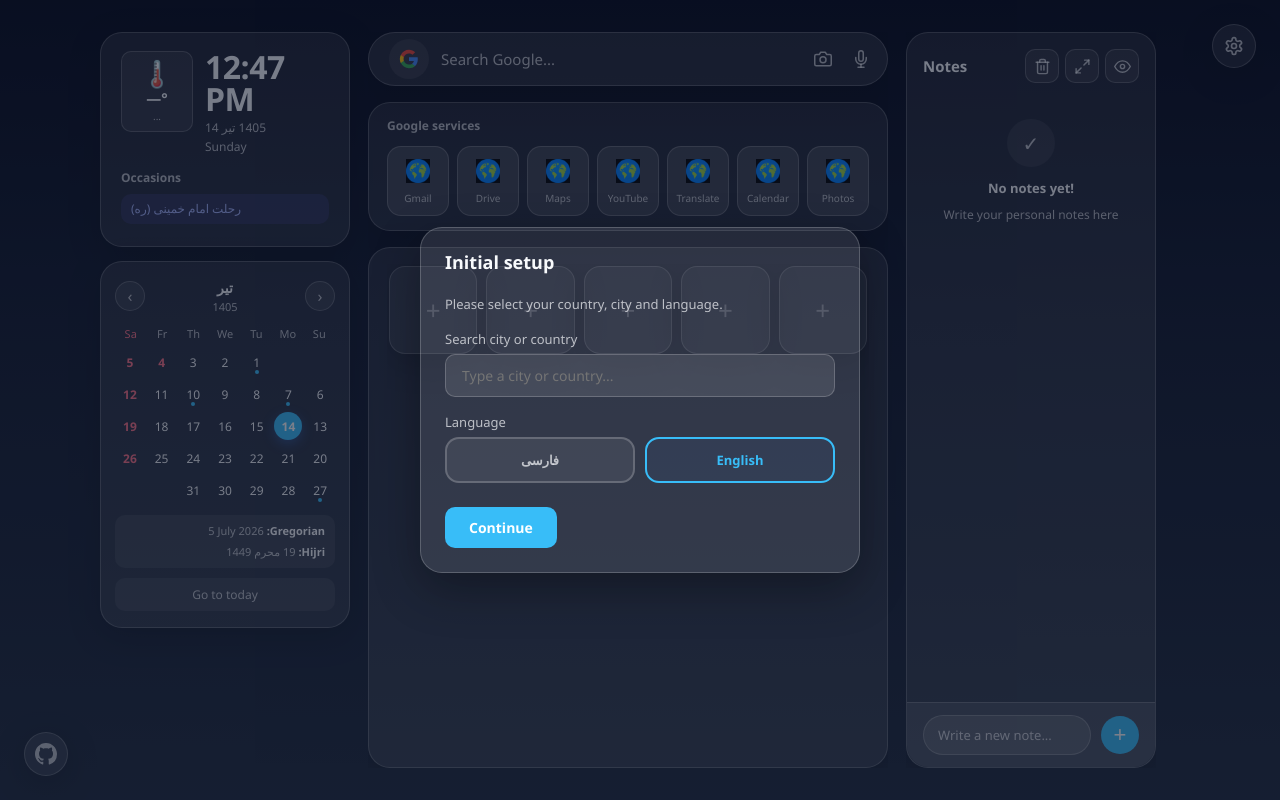
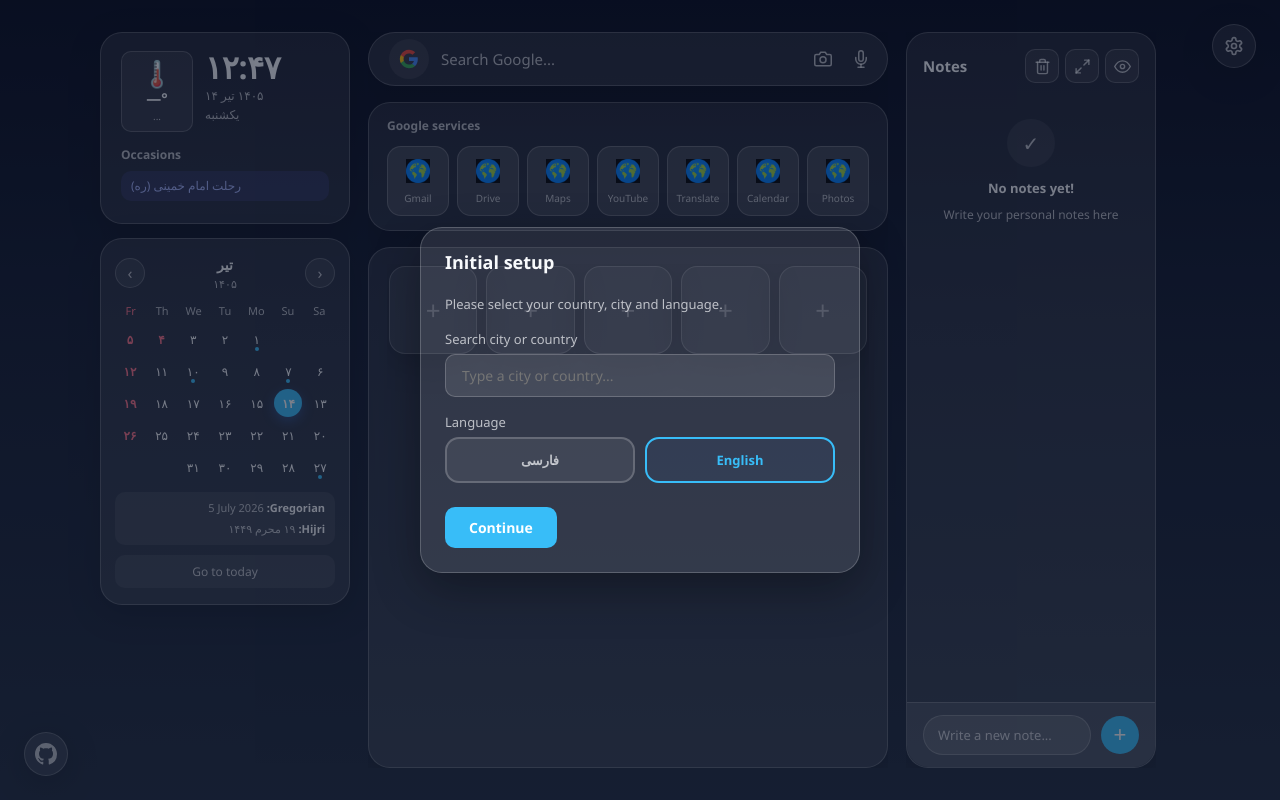
Before and after one commit to farzadqavidel/NextTab-chrome-extension, a browser extension: page newtab.html in a window 1280 px wide. Both pictures are taken after a click on the button "English". Drawn offline with Linux system fonts and the light colour scheme.

```diff
--- a/js/calendar.js
+++ b/js/calendar.js
@@ -15,6 +15,10 @@ const CalendarUI = (() => {
 
   function getLang() {
     return I18n.getLang();
+  }
+
+  function getRegionalLang() {
+    return I18n.getRegionalLang();
   }
 
   function gregorianToPrimary(g) {
@@ -136,7 +140,7 @@ const CalendarUI = (() => {
 
   function getEventsForDate(g) {
     const type = getCalendarType();
-    const lang = getLang();
+    const lang = getRegionalLang();
 
     if (type === 'gregorian') {
       return PersianEvents.getGregorianEvents(g.year, g.month, g.day, lang);
@@ -151,7 +155,7 @@ const CalendarUI = (() => {
 
   function getDayFlags(g) {
     const type = getCalendarType();
-    const lang = getLang();
+    const lang = getRegionalLang();
     const weekday = new Date(g.year, g.month - 1, g.day).getDay();
 
     let weekendClass = '';
@@ -197,9 +201,9 @@ const CalendarUI = (() => {
 
     let events = getEventsForDate(g);
     if (type === 'gregorian' && date.getDay() === 0) {
-      events = [{ title: I18n.t('sundayHoliday'), type: 'holiday' }, ...events];
+      events = [{ title: I18n.getRegionalHolidayLabel('sundayHoliday'), type: 'holiday' }, ...events];
     } else if (type !== 'gregorian' && date.getDay() === 5) {
-      events = [{ title: I18n.t('fridayHoliday'), type: 'holiday' }, ...events];
+      events = [{ title: I18n.getRegionalHolidayLabel('fridayHoliday'), type: 'holiday' }, ...events];
     }
     if (events.length === 0) {
       els.eventsList.innerHTML = `<li class="no-events">${I18n.t('noOccasion')}</li>`;
--- a/js/i18n.js
+++ b/js/i18n.js
@@ -399,9 +399,19 @@ const I18n = (() => {
     95: '⛈️', 96: '⛈️', 99: '⛈️'
   };
 
-  const CAL_WEEKDAYS = {
+  const CAL_WEEKDAYS_SAT_START = {
+    fa: ['ش', 'ی', 'د', 'س', 'چ', 'پ', 'ج'],
+    en: ['Sa', 'Su', 'Mo', 'Tu', 'We', 'Th', 'Fr']
+  };
+
+  const CAL_WEEKDAYS_SUN_START = {
     fa: ['ش', 'ی', 'د', 'س', 'چ', 'پ', 'ج'],
     en: ['Su', 'Mo', 'Tu', 'We', 'Th', 'Fr', 'Sa']
+  };
+
+  const CAL_WEEKDAYS_MON_START = {
+    fa: ['د', 'س', 'چ', 'پ', 'ج', 'ش', 'ی'],
+    en: ['Mo', 'Tu', 'We', 'Th', 'Fr', 'Sa', 'Su']
   };
 
   const WEEKDAY_NAMES = {
@@ -415,10 +425,30 @@ const I18n = (() => {
       'July', 'August', 'September', 'October', 'November', 'December']
   };
 
-  const CAL_WEEKDAYS_MON = {
-    fa: ['د', 'س', 'چ', 'پ', 'ج', 'ش', 'ی'],
-    en: ['Mo', 'Tu', 'We', 'Th', 'Fr', 'Sa', 'Su']
-  };
+  function getCalendarSettings() {
+    const settings = Storage.getSettings();
+    return {
+      calendarType: settings.calendarType || 'jalali',
+      countryCode: settings.countryCode || ''
+    };
+  }
+
+  function usesRegionalCalendar() {
+    const { calendarType } = getCalendarSettings();
+    return calendarType === 'jalali' || calendarType === 'hijri';
+  }
+
+  function getRegionalLang() {
+    if (usesRegionalCalendar()) return 'fa';
+    const code = (getCalendarSettings().countryCode || '').toUpperCase();
+    if (code === 'IR' || code === 'AF') return 'fa';
+    return lang;
+  }
+
+  function getRegionalHolidayLabel(key) {
+    const regionalLang = getRegionalLang();
+    return STRINGS[regionalLang]?.[key] || STRINGS.fa[key] || key;
+  }
 
   let lang = 'fa';
 
@@ -437,7 +467,8 @@ const I18n = (() => {
   }
 
   function getWmo(code) {
-    const label = WMO[lang]?.[code] || WMO.fa[code] || (lang === 'en' ? 'Unknown' : 'نامشخص');
+    const labelLang = getRegionalLang();
+    const label = WMO[labelLang]?.[code] || WMO.fa[code] || (labelLang === 'en' ? 'Unknown' : 'نامشخص');
     const icon = WMO_ICONS[code] || '🌡️';
     return { icon, label };
   }
@@ -456,22 +487,32 @@ const I18n = (() => {
   }
 
   function getCalendarWeekdays(calendarType, countryCode) {
+    const labels = CAL_WEEKDAYS_SAT_START;
     if (RegionHelper.weekStartsOnMonday(calendarType, countryCode)) {
-      return CAL_WEEKDAYS_MON[lang] || CAL_WEEKDAYS_MON.fa;
+      return CAL_WEEKDAYS_MON_START[lang] || CAL_WEEKDAYS_MON_START.fa;
     }
-    return CAL_WEEKDAYS[lang] || CAL_WEEKDAYS.fa;
+    if (calendarType === 'gregorian') {
+      return CAL_WEEKDAYS_SUN_START[lang] || CAL_WEEKDAYS_SUN_START.fa;
+    }
+    return labels[lang] || labels.fa;
+  }
+
+  function getWeekdayName(dayIndex) {
+    if (usesRegionalCalendar()) {
+      return Jalali.PERSIAN_WEEKDAYS[dayIndex];
+    }
+    return WEEKDAY_NAMES[lang]?.[dayIndex] || WEEKDAY_NAMES.en[dayIndex];
+  }
+
+  function formatDigits(n) {
+    if (usesRegionalCalendar() || lang === 'fa') {
+      return Jalali.toPersianDigits(n);
+    }
+    return String(n);
   }
 
   function getMonthName(monthIndex) {
     return Jalali.PERSIAN_MONTHS[monthIndex];
-  }
-
-  function getWeekdayName(dayIndex) {
-    return WEEKDAY_NAMES[lang]?.[dayIndex] || WEEKDAY_NAMES.fa[dayIndex];
-  }
-
-  function formatDigits(n) {
-    return lang === 'fa' ? Jalali.toPersianDigits(n) : String(n);
   }
 
   function applyDom() {
@@ -517,8 +558,7 @@ const I18n = (() => {
     if (typeof BookmarksUI !== 'undefined') BookmarksUI.render();
     if (typeof NotesUI !== 'undefined') NotesUI.render();
     if (typeof SearchUI !== 'undefined') SearchUI.refresh?.();
-    if (typeof WeatherUI !== 'undefined') WeatherUI.reload?.();
-    if (typeof GoogleServicesUI !== 'undefined') GoogleServicesUI.render?.();
+    if (typeof WeatherUI !== 'undefined') WeatherUI.refresh?.();
     SettingsUI.updateLanguageButtons?.(lang);
   }
 
@@ -553,6 +593,8 @@ const I18n = (() => {
     getHijriMonthName,
     getCalendarWeekdays,
     getWeekdayName,
+    getRegionalLang,
+    getRegionalHolidayLabel,
     formatDigits,
     applyDom,
     setLanguage,
--- a/js/locale.js
+++ b/js/locale.js
@@ -13,11 +13,21 @@ const Locale = (() => {
     return navigator.language || 'en-US';
   }
 
+  function getRegionalLocale() {
+    const code = ((typeof Storage !== 'undefined' ? Storage.getSettings().countryCode : '') || '').toUpperCase();
+    if (code === 'IR' || code === 'AF') return 'fa-IR';
+    const cal = typeof Storage !== 'undefined' ? Storage.getSettings().calendarType : '';
+    if (cal === 'jalali' || cal === 'hijri') return 'fa-IR';
+    try {
+      const sys = navigator.language || 'en-US';
+      return sys.startsWith('en') ? sys : 'en-US';
+    } catch {
+      return 'en-US';
+    }
+  }
+
   function getTimeLocale() {
-    const uiLang = typeof I18n !== 'undefined' ? I18n.getLang() : 'fa';
-    if (uiLang === 'fa') return 'fa-IR';
-    const sys = getSystemLocale();
-    return sys.startsWith('en') ? sys : 'en-US';
+    return getRegionalLocale();
   }
 
   function formatDateISO(date, timeZone) {
@@ -36,7 +46,10 @@ const Locale = (() => {
       minute: '2-digit'
     }).format(date || new Date());
 
-    if (typeof I18n !== 'undefined' && I18n.getLang() === 'fa') {
+    const cal = typeof Storage !== 'undefined' ? Storage.getSettings().calendarType : '';
+    const code = ((typeof Storage !== 'undefined' ? Storage.getSettings().countryCode : '') || '').toUpperCase();
+    const usePersianDigits = cal === 'jalali' || cal === 'hijri' || code === 'IR' || code === 'AF';
+    if (usePersianDigits && typeof Jalali !== 'undefined') {
       return Jalali.toPersianDigits(formatted);
     }
     return formatted;
@@ -58,6 +71,7 @@ const Locale = (() => {
   return {
     getTimezone,
     getSystemLocale,
+    getRegionalLocale,
     getTimeLocale,
     formatDateISO,
     formatClock,
--- /dev/null
+++ b/js/perf.js
@@ -0,0 +1,6 @@
+(function () {
+  var low = window.matchMedia('(prefers-reduced-motion: reduce)').matches;
+  if (!low && navigator.hardwareConcurrency) low = navigator.hardwareConcurrency <= 2;
+  if (!low && navigator.deviceMemory) low = navigator.deviceMemory <= 2;
+  if (low) document.documentElement.classList.add('perf-lite');
+})();
--- a/newtab.html
+++ b/newtab.html
@@ -8,14 +8,7 @@
   <link rel="preconnect" href="https://fonts.googleapis.com">
   <link rel="preconnect" href="https://fonts.gstatic.com" crossorigin>
   <link rel="stylesheet" href="https://fonts.googleapis.com/css2?family=Vazirmatn:wght@400;500;700&display=swap">
-  <script>
-    (function () {
-      var low = window.matchMedia('(prefers-reduced-motion: reduce)').matches;
-      if (!low && navigator.hardwareConcurrency) low = navigator.hardwareConcurrency <= 2;
-      if (!low && navigator.deviceMemory) low = navigator.deviceMemory <= 2;
-      if (low) document.documentElement.classList.add('perf-lite');
-    })();
-  </script>
+  <script src="js/perf.js"></script>
   <style>
     :root {
       --bg-card: rgba(255, 255, 255, 0.1);
```
